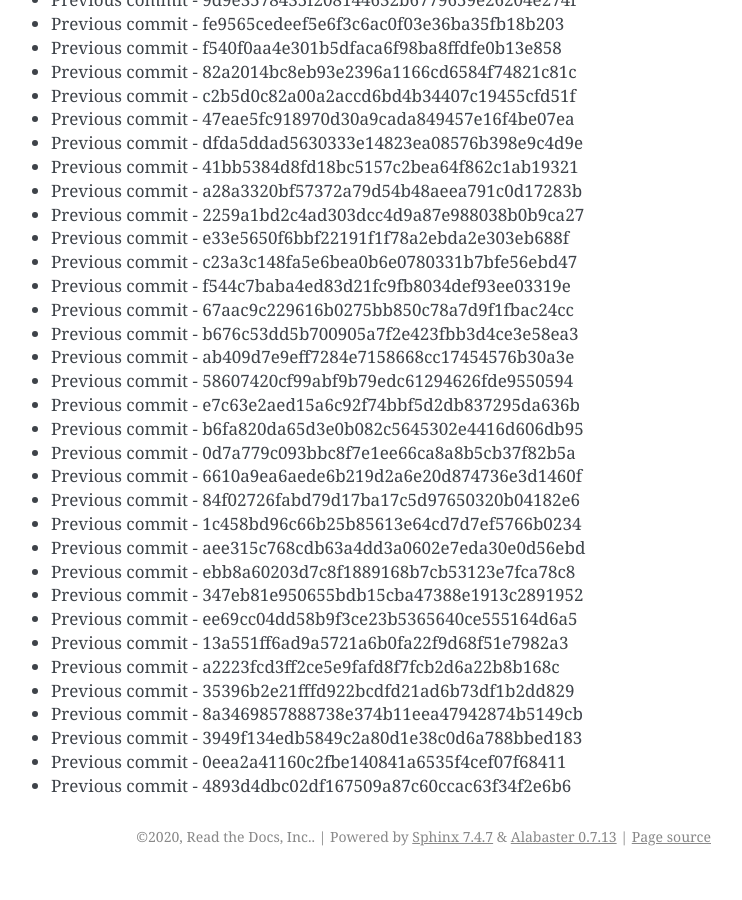
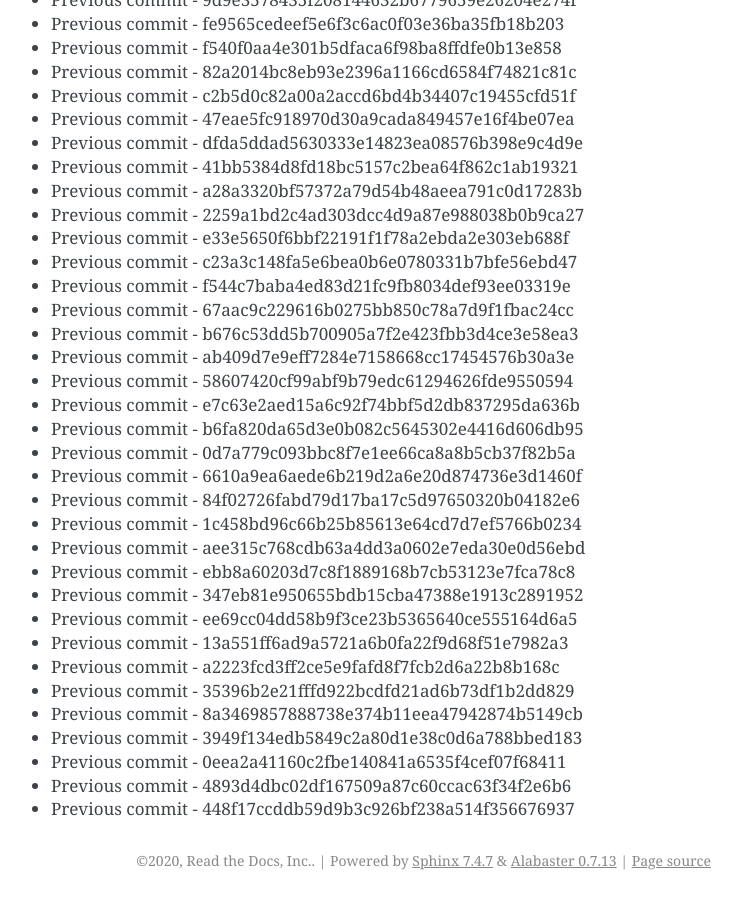
Before and after one commit to readthedocs/rtd-git-stresstest, a Sphinx documentation site: the page built from docs/updates.rst, in a window 1280 px wide and 900 px high, scrolled down 26094 px. Shown: the whole window, without its empty margins (399-1141 px from the left). Built offline with Sphinx 7.4.7, drawn with Linux system fonts in a browser that asks for light colours; before the commit the page ends 26970 px from its top, so only the background shows below that.

Commit message:
Generating commit from previous: 448f17ccddb59d9b3c926bf238a514f356676937

```diff
--- a/docs/updates.rst
+++ b/docs/updates.rst
@@ -1128,3 +1128,4 @@ It can be tested for any performance characteristics.
 * Previous commit - 3949f134edb5849c2a80d1e38c0d6a788bbed183
 * Previous commit - 0eea2a41160c2fbe140841a6535f4cef07f68411
 * Previous commit - 4893d4dbc02df167509a87c60ccac63f34f2e6b6
+* Previous commit - 448f17ccddb59d9b3c926bf238a514f356676937
```
